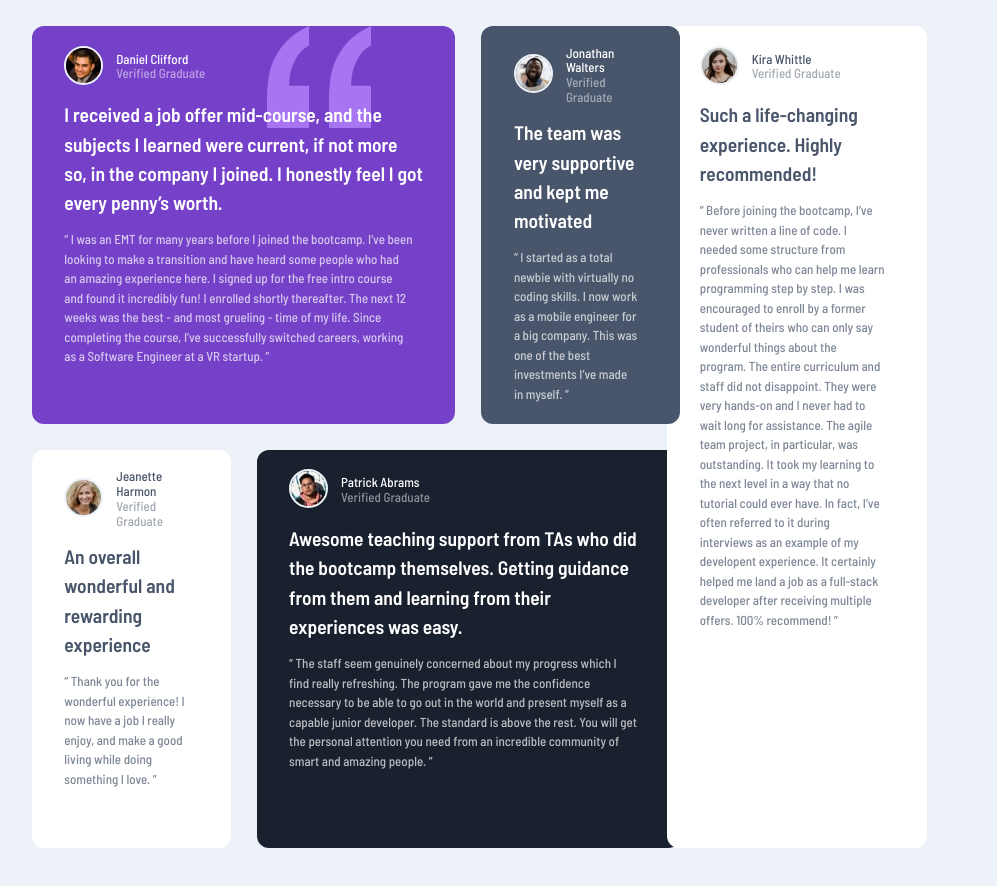
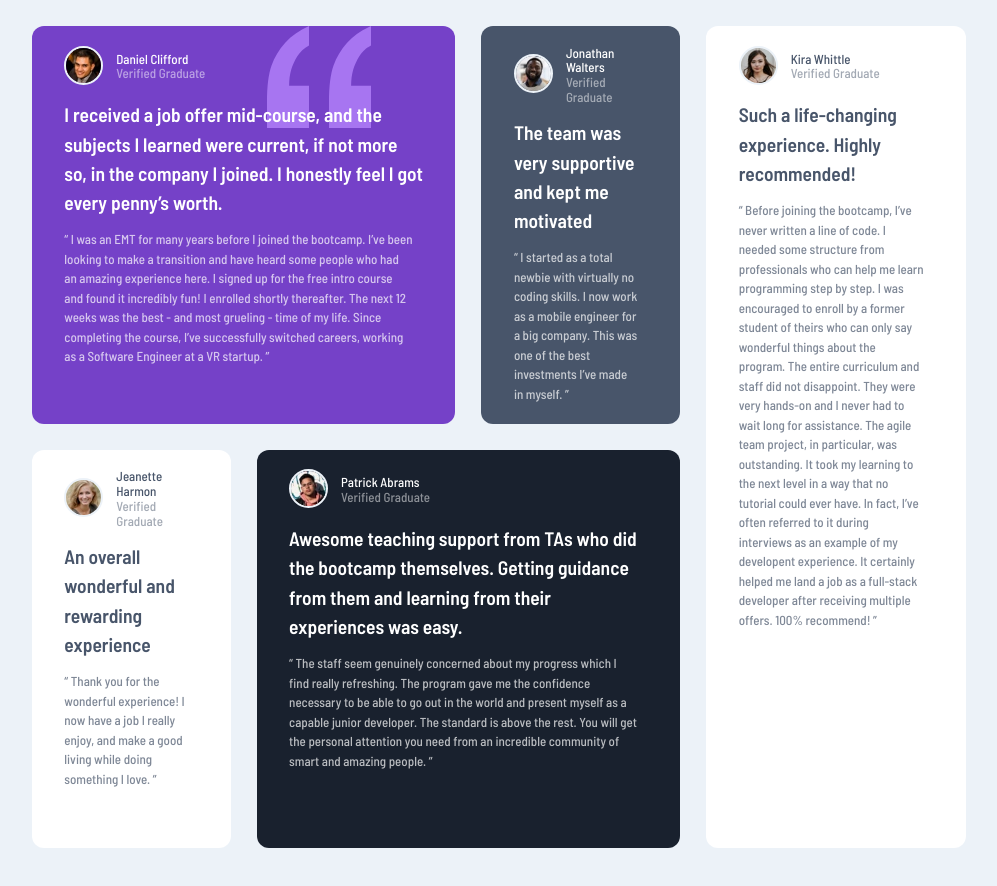
Before and after one commit to rahulvr29/testimonials-grid-section-main, a plain HTML site: page index.html in a window 1280 px wide. Shown: the whole page, without its empty margins (141-1138 px from the left). Drawn offline with Linux system fonts and the light colour scheme.

Commit message:
adjust css

```diff
--- a/style/style.css
+++ b/style/style.css
@@ -181,7 +181,7 @@ body {
     grid-column: 4/5;
     grid-row: 1/3;
     width: 20rem;
-    margin-left: -30%;
+
   }
 }
 
```
